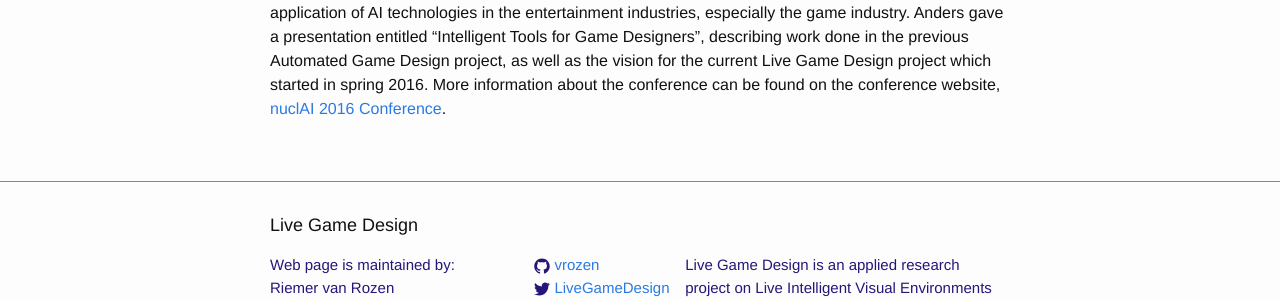
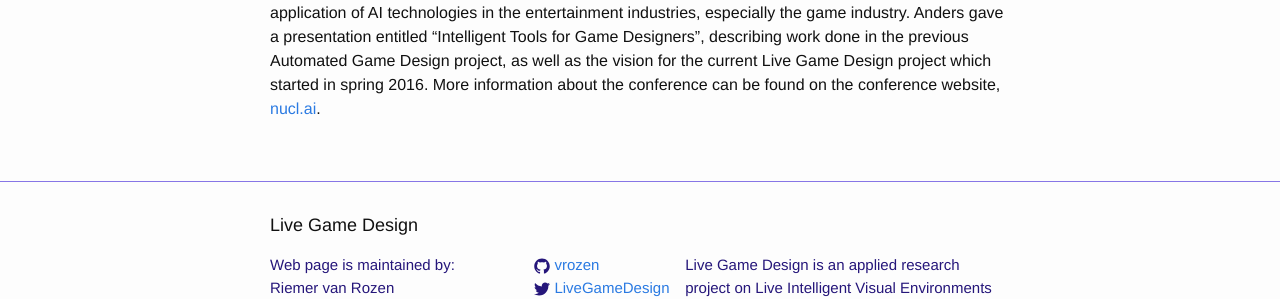
Before and after one commit to LiveGameDesign/LiveGameDesign.github.io, a Jekyll site: the page built from _posts/2016-09-05-nuclAI.md, in a window 1280 px wide. Shown: the part 225-524 px from the top of the page. Built offline with Jekyll 4.4.1, drawn with Linux system fonts in a browser that asks for light colours.

Commit message:
Update 2016-09-05-nuclAI.md

```diff
--- a/_posts/2016-09-05-nuclAI.md
+++ b/_posts/2016-09-05-nuclAI.md
@@ -6,6 +6,7 @@
 categories: events
 ---
 
-In July, Anders Bouwer attended the [nuclAI 2016 Conference] in Vienna. This conference focuses on the application of AI technologies in the entertainment industries, especially the game industry. Anders gave a presentation entitled "Intelligent Tools for Game Designers", describing work done in the previous Automated Game Design project, as well as the vision for the current Live Game Design project which started in spring 2016. More information about the conference can be found on the conference website, [nuclAI 2016 Conference].
+In July, Anders Bouwer attended the [nuclAI 2016 Conference] in Vienna. This conference focuses on the application of AI technologies in the entertainment industries, especially the game industry. Anders gave a presentation entitled "Intelligent Tools for Game Designers", describing work done in the previous Automated Game Design project, as well as the vision for the current Live Game Design project which started in spring 2016. More information about the conference can be found on the conference website, [nucl.ai].
 
 [nuclAI 2016 Conference]: http://nucl.ai
+[nucl.ai]: http://nucl.ai
```
